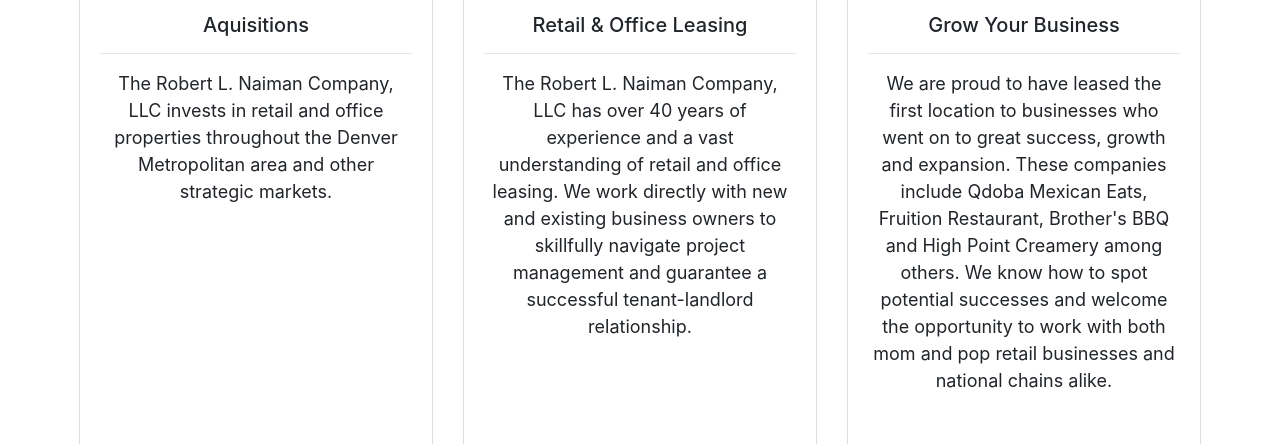
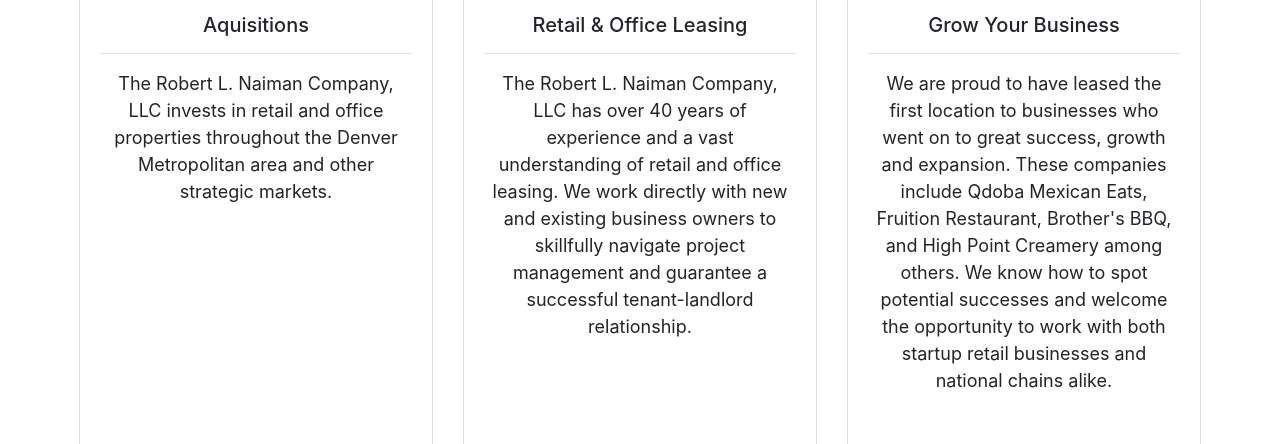
Before and after one commit to NoahNaiman/robnaimanco, a React (Create React App) app: page / in a window 1280 px wide. Shown: the part 1722-2166 px from the top of the page. Built offline with nearby package versions, Linux system fonts and the light colour scheme.

Commit message:
Updated language in who we are

```diff
--- a/src/App.js
+++ b/src/App.js
@@ -145,7 +145,7 @@
                     <Card.Title>Grow Your Business</Card.Title>
                     <hr></hr>
                     <Card.Text>
-                        We are proud to have leased the first location to businesses who went on to great success, growth and expansion. These companies include Qdoba Mexican Eats, Fruition Restaurant, Brother's BBQ and High Point Creamery among others. We know how to spot potential successes and welcome the opportunity to work with both mom and pop retail businesses and national chains alike.
+                        We are proud to have leased the first location to businesses who went on to great success, growth and expansion. These companies include Qdoba Mexican Eats, Fruition Restaurant, Brother's BBQ, and High Point Creamery among others. We know how to spot potential successes and welcome the opportunity to work with both startup retail businesses and national chains alike.
                     </Card.Text>
                 </Card.Body>
             </Card>
```
